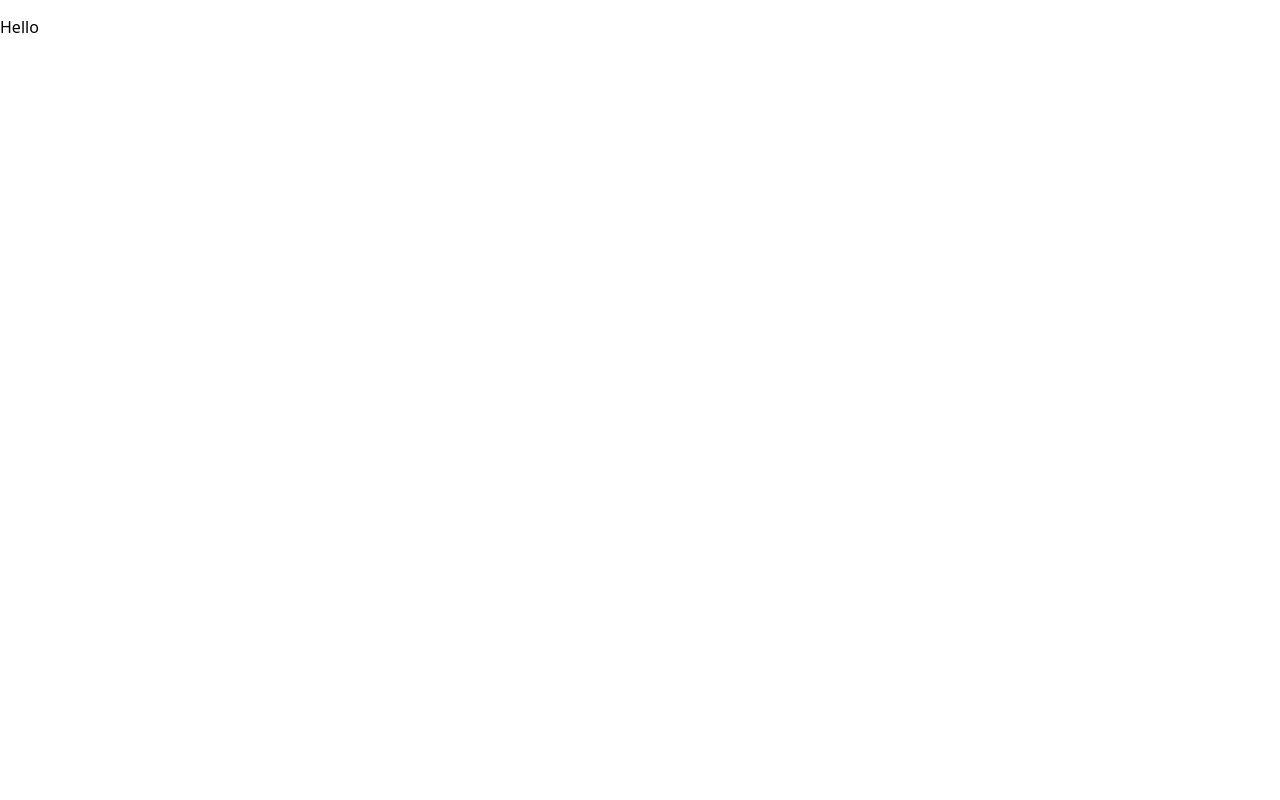
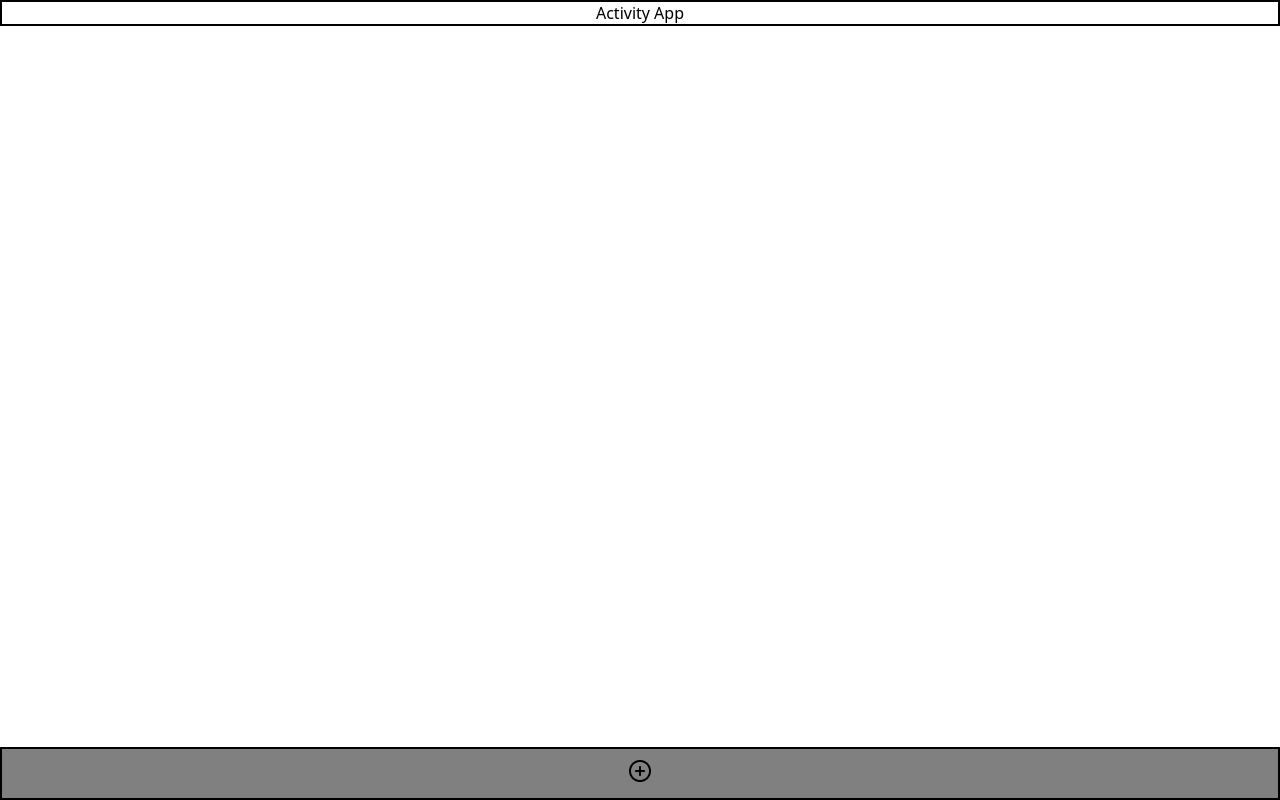
Before and after one commit to emiliebrandt98/recap-project-6, a Next.js app: page /activityCreateForm in a window 1280 px wide. Built offline with nearby package versions, Linux system fonts and the light colour scheme.

Commit message:
add acitivty form

```diff
--- a/components/ActivityForm/index.js
+++ b/components/ActivityForm/index.js
@@ -0,0 +1,15 @@
+export default function AcitityForm() {
+  function handleOnSubmit(event) {
+    event.PreventDefault();
+
+    const formData = new FormData(event.target);
+    const data = Object.fromEntries(formData);
+
+    return (
+      <form>
+        <label>fsdsfsd</label>
+        <input />
+      </form>
+    );
+  }
+}
--- a/components/Layout/index.js
+++ b/components/Layout/index.js
@@ -5,7 +5,9 @@ import Link from "next/link";
 export default function Layout({ children }) {
   return (
     <div>
-      <header>Activity App</header>
+      <HeaderContainer>
+        <header>Activity App</header>
+      </HeaderContainer>
 
       <main>{children}</main>
 
@@ -17,6 +19,11 @@ export default function Layout({ children }) {
     </div>
   );
 }
+
+const HeaderContainer = styled.header`
+  text-align: center;
+  border: solid black 2px;
+`;
 
 const StyledFooter = styled.footer`
   display: flex;
--- a/pages/_app.js
+++ b/pages/_app.js
@@ -1,10 +1,12 @@
 import GlobalStyle from "../styles";
-
+import Layout from "@/components/Layout";
 export default function App({ Component, pageProps }) {
   return (
     <>
-      <GlobalStyle />
-      <Component {...pageProps} />
+      <Layout>
+        <GlobalStyle />
+        <Component {...pageProps} />
+      </Layout>
     </>
   );
 }
--- a/pages/activityCreateForm.js
+++ b/pages/activityCreateForm.js
@@ -1,3 +1,9 @@
+import AcitityForm from "@/components/ActivityForm";
+
 export default function ActivityCreateForm() {
-  return <p>Hello</p>;
+  return (
+    <>
+      <AcitityForm />
+    </>
+  );
 }
--- a/pages/index.js
+++ b/pages/index.js
@@ -1,13 +1,9 @@
 import ActivityList from "@/components/ActivityList";
-import ButtonToCreateActivity from "@/components/Navbar";
-import Layout from "@/components/Layout";
 
 export default function HomePage() {
   return (
     <div>
-      <Layout>
-        <ActivityList />
-      </Layout>
+      <ActivityList />
     </div>
   );
 }
```
